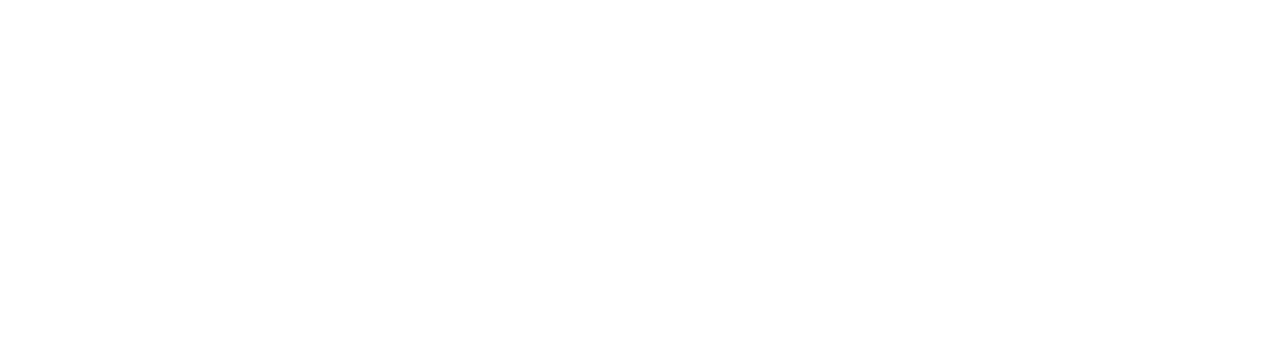
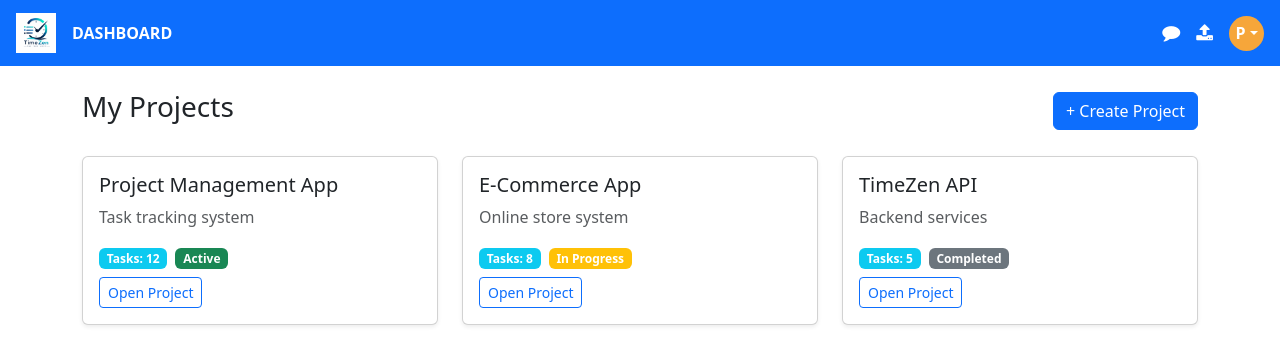
Before and after one commit to Prabhav-Manas/TaskZen, an Angular app in the folder frontend/: page /projects in a window 1280 px wide. Before the commit this address led to /. Shown: the top 364 px of the page. Built offline with nearby package versions, Linux system fonts and the light colour scheme.

Commit message:
project-list, fixed routing-issues

```diff
--- a/frontend/src/app/app-routing.module.ts
+++ b/frontend/src/app/app-routing.module.ts
@@ -5,6 +5,7 @@ const routes: Routes = [
   {path:'', redirectTo:'auth/signin', pathMatch:'full'},
   {path:'auth', loadChildren:()=>import('./features/auth/auth.module').then(m=>m.AuthModule)},
   {path:'dashboard', loadChildren:()=>import('./features/dashboard/dashboard.module').then(m=>m.DashboardModule)},
+  {path:'projects', loadChildren:()=>import('./features/projects/projects.module').then(m=>m.ProjectsModule)},
   {path:'work', loadChildren:()=>import('./features/tasks/tasks.module').then(m=>m.TasksModule)}
 ];
 
--- a/frontend/src/app/features/dashboard/dashboard-routing.module.ts
+++ b/frontend/src/app/features/dashboard/dashboard-routing.module.ts
@@ -3,7 +3,7 @@ import { RouterModule, Routes } from '@angular/router';
 import { DashboardComponent } from './dashboard/dashboard.component';
 
 const routes: Routes = [
-  {path:'dashboard', component:DashboardComponent}
+  {path:'', component:DashboardComponent}
 ];
 
 @NgModule({
--- a/frontend/src/app/features/dashboard/dashboard/dashboard.component.html
+++ b/frontend/src/app/features/dashboard/dashboard/dashboard.component.html
@@ -8,17 +8,17 @@
     </div>
 
     <div class="row g-4">
-        <div class="col-md-4">
+        <div class="col-md-4" routerLink="/projects" style="cursor: pointer;">
             <app-project-card title="Project Management App" color="primary">
                 <h5 class="">Project Management App</h5>
             </app-project-card>
         </div>
 
-        <div class="col-md-4">
+        <div class="col-md-4" routerLink="/projects" style="cursor: pointer;">
             <app-project-card cardType="body" title="E-Commerce App" color="warning"></app-project-card>
         </div>
 
-        <div class="col-md-4">
+        <div class="col-md-4" routerLink="/projects" style="cursor: pointer;">
             <app-create-project-card cardType="body"></app-create-project-card>
         </div>
     </div>
--- a/frontend/src/app/features/projects/project-list/project-list.component.html
+++ b/frontend/src/app/features/projects/project-list/project-list.component.html
@@ -1 +1,42 @@
-<p>project-list works!</p>
+<app-header></app-header>
+<div class="container mt-4">
+
+    <div class="d-flex justify-content-between align-items-center mb-4">
+
+        <h3>My Projects</h3>
+
+        <button class="btn btn-primary">+ Create Project</button>
+
+    </div>
+
+    <div class="row g-4">
+
+        <div class="col-md-4" *ngFor="let project of projects">
+
+            <div class="card shadow-sm h-100">
+
+                <div class="card-body">
+
+                    <h5 class="card-title">{{project.name}}</h5>
+
+                    <p class="text-muted">{{project.description}}</p>
+
+                    <div class="mb-2">
+
+                        <span class="badge bg-info me-2">Tasks: {{project.tasks}}</span>
+
+                        <span class="badge" [ngClass]="{'bg-success': project.status=='Active', 'bg-warning': project.status=='In Progress', 'bg-secondary': project.status=='Completed'}">{{project.status}}</span>
+
+                    </div>
+
+                    <button class="btn btn-outline-primary btn-sm" (click)="openProject(project.id)">Open Project</button>
+
+                </div>
+
+            </div>
+
+        </div>
+
+    </div>
+
+</div>
--- a/frontend/src/app/features/projects/project-list/project-list.component.ts
+++ b/frontend/src/app/features/projects/project-list/project-list.component.ts
@@ -1,10 +1,45 @@
-import { Component } from '@angular/core';
+import { Component, OnInit } from '@angular/core';
+import { Router } from '@angular/router';
 
 @Component({
   selector: 'app-project-list',
   templateUrl: './project-list.component.html',
   styleUrls: ['./project-list.component.css']
 })
-export class ProjectListComponent {
+export class ProjectListComponent implements OnInit{
+  projects:any[]=[
+    {
+      id:1,
+      name:'Project Management App',
+      description:'Task tracking system',
+      tasks:12,
+      status:'Active'
+    },
 
+    {
+      id:2,
+      name:'E-Commerce App',
+      description:'Online store system',
+      tasks:8,
+      status:'In Progress'
+    },
+
+    {
+      id:3,
+      name:'TimeZen API',
+      description:'Backend services',
+      tasks:5,
+      status:'Completed'
+    }
+  ];
+
+  constructor(private router:Router){}
+
+  ngOnInit(): void {
+
+  }
+
+  openProject(id:number){
+    this.router.navigate(['work/work-board', id])
+  }
 }
--- a/frontend/src/app/features/projects/projects-routing.module.ts
+++ b/frontend/src/app/features/projects/projects-routing.module.ts
@@ -1,7 +1,10 @@
 import { NgModule } from '@angular/core';
 import { RouterModule, Routes } from '@angular/router';
+import { ProjectListComponent } from './project-list/project-list.component';
 
-const routes: Routes = [];
+const routes: Routes = [
+  {path:'', component:ProjectListComponent}
+];
 
 @NgModule({
   imports: [RouterModule.forChild(routes)],
--- a/frontend/src/app/features/projects/projects.module.ts
+++ b/frontend/src/app/features/projects/projects.module.ts
@@ -3,6 +3,7 @@ import { CommonModule } from '@angular/common';
 
 import { ProjectsRoutingModule } from './projects-routing.module';
 import { ProjectListComponent } from './project-list/project-list.component';
+import { SharedModule } from 'src/app/shared/shared.module';
 
 
 @NgModule({
@@ -11,7 +12,8 @@ import { ProjectListComponent } from './project-list/project-list.component';
   ],
   imports: [
     CommonModule,
-    ProjectsRoutingModule
+    ProjectsRoutingModule,
+    SharedModule
   ]
 })
 export class ProjectsModule { }
--- a/frontend/src/app/features/tasks/tasks-routing.module.ts
+++ b/frontend/src/app/features/tasks/tasks-routing.module.ts
@@ -4,8 +4,8 @@ import { WorkBoardComponent } from './work-board/work-board.component';
 import { WorkDetailsComponent } from './work-details/work-details.component';
 
 const routes: Routes = [
-  {path:'work-board', component:WorkBoardComponent},
-  {path:'work-details', component:WorkDetailsComponent}
+  {path:'work-board/:projectId', component:WorkBoardComponent},
+  {path:'work-details/:taskId', component:WorkDetailsComponent}
 ];
 
 @NgModule({
--- a/frontend/src/app/features/tasks/work-details/components/comment-input/comment-input.component.html
+++ b/frontend/src/app/features/tasks/work-details/components/comment-input/comment-input.component.html
@@ -1,4 +1,4 @@
-<div class="input-group mt-3">
+<div class="input-group my-3">
     <input type="text" class="form-control" placeholder="Add a comment...">
 
     <button class="btn btn-primary"><i class="fa fa-paper-plane"></i></button>
--- a/frontend/src/app/features/tasks/work-details/components/task-sidebar/task-sidebar.component.html
+++ b/frontend/src/app/features/tasks/work-details/components/task-sidebar/task-sidebar.component.html
@@ -1 +1,21 @@
-<p>task-sidebar works!</p>
+<div class="card p-3">
+
+<h5>Task Details</h5>
+
+<hr>
+
+    <p>
+    <strong>Status: </strong>
+    <span class="badge bg-warning">In Progress</span>
+    </p>
+
+    <p>
+    <strong>Project: </strong>
+    <span class="badge bg-primary">Team</span>
+    </p>
+
+    <p><strong>Due Date:</strong> July 20, 2025</p>
+
+    <p><strong>Assigned to:</strong> John Doe</p>
+
+</div>
```
